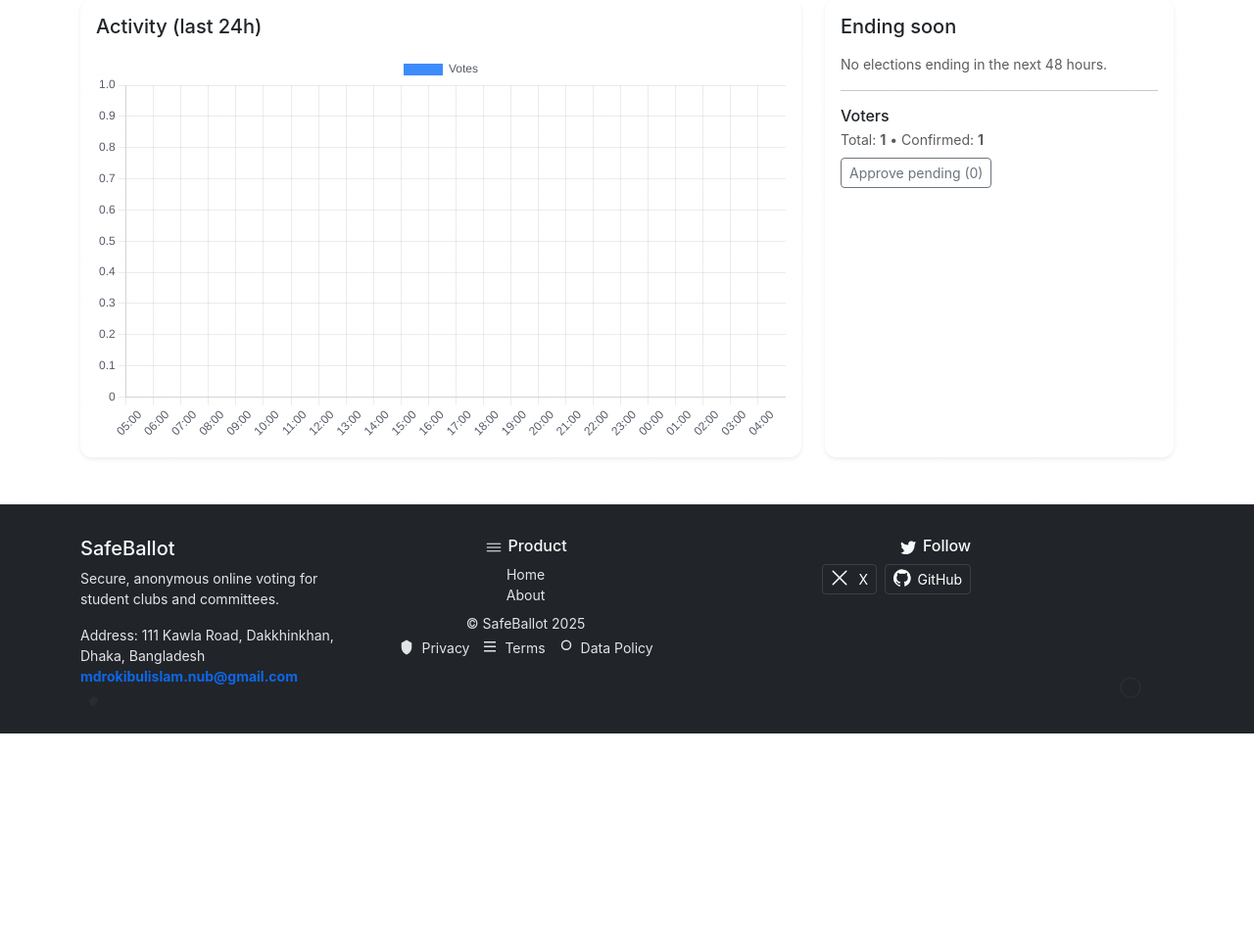
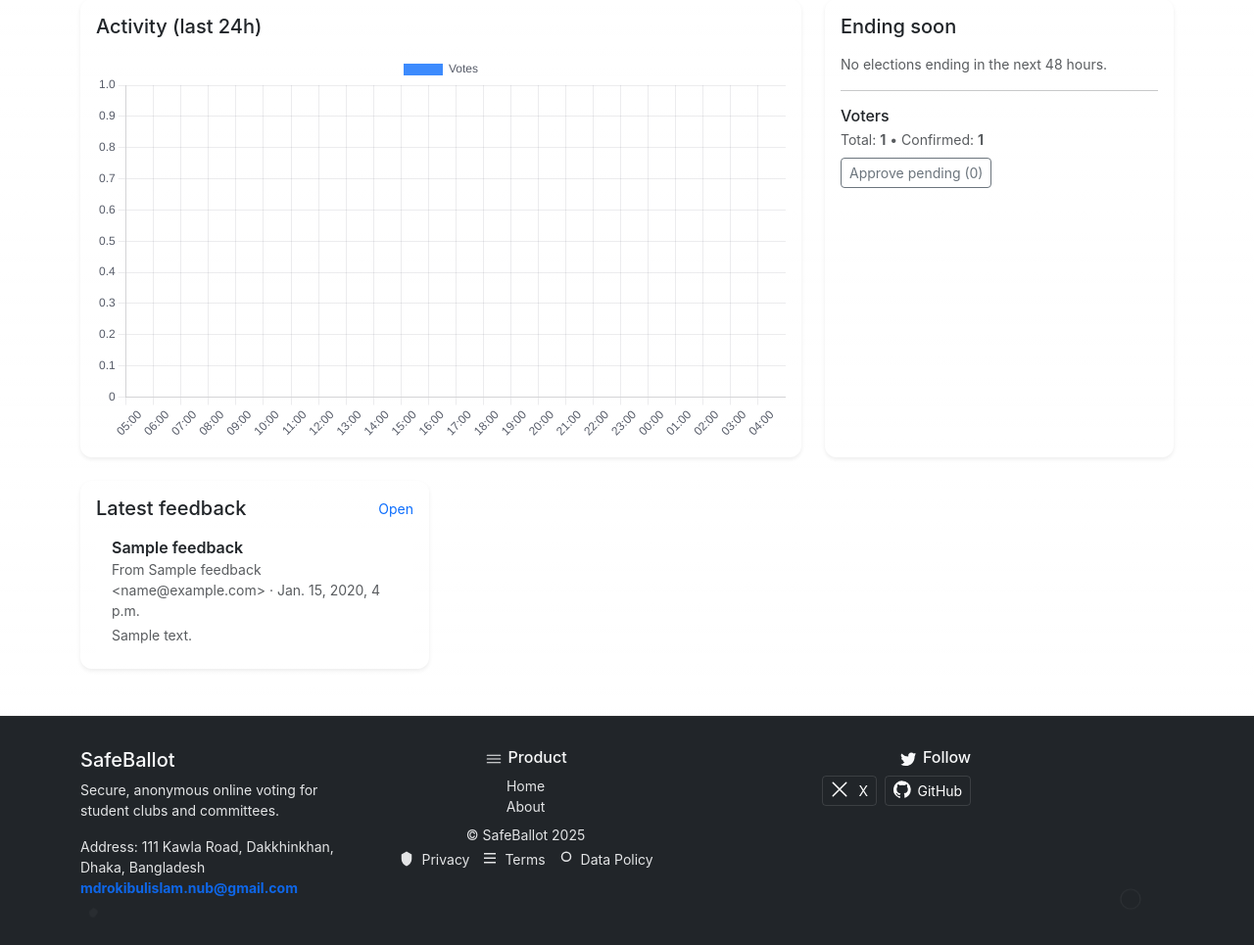
Before and after one commit to webdoc-rokib/safe_ballot, a Django app: page /manage-dashboard/ in a window 1280 px wide. Shown: the part 522-1487 px from the top of the page at 98% size. Before the commit the page ends 1271 px from the top, so only its background shows below. Run offline with Django 4.2, Linux system fonts and the light colour scheme; a user stored in the database is signed in; tables that the repository leaves empty hold one stand-in row (values such as "Sample post").

Commit message:
Dark theme: improve feedback panel contrast (background and text) on admin dashboard

```diff
--- a/elections/views.py
+++ b/elections/views.py
@@ -13,7 +13,7 @@ from django.utils import timezone
 from django.db.models import Count, Q
 from django.db.models.functions import TruncHour
 from datetime import timedelta
-from .models import Election, Candidate, Vote, VoterStatus
+from .models import Election, Candidate, Vote, VoterStatus, Feedback
 from .forms import VoteForm
 from .utils.crypto import encrypt_vote, decrypt_vote
 from .forms import ElectionForm, VoterUploadForm
@@ -618,6 +618,11 @@ def admin_dashboard(request):
     chart_labels_json = json.dumps(hourly_labels)
     chart_values_json = json.dumps(hourly_counts)
 
+    # Recent feedback for superusers only
+    recent_feedback = []
+    if getattr(request.user, 'is_superuser', False):
+        recent_feedback = list(Feedback.objects.order_by('-created_at')[:5])
+
     context = {
     'elections': elections_list,
         'total_elections': total_elections,
@@ -630,6 +635,7 @@ def admin_dashboard(request):
         'ending_soon': ending_soon,
         'activity_labels_json': chart_labels_json,
         'activity_values_json': chart_values_json,
+        'recent_feedback': recent_feedback,
     }
     return render(request, 'admin_dashboard.html', context)
 
--- a/static/css/custom.css
+++ b/static/css/custom.css
@@ -85,6 +85,21 @@ body.bg-gradient{
 }
 .theme-dark .list-group-item .small,
 .theme-dark .list-group-item .text-muted { color: rgba(230,238,248,0.75) !important; }
+
+/* Feedback panel readability in dark mode */
+.theme-dark .feedback-panel .list-group-item {
+  background: rgba(255,255,255,0.06) !important;
+  color: #e6eef8 !important;
+  border-color: rgba(255,255,255,0.08) !important;
+}
+.theme-dark .feedback-panel .list-group-item .small,
+.theme-dark .feedback-panel .list-group-item .text-muted,
+.theme-dark .feedback-panel .list-group-item .text-body-secondary {
+  color: rgba(230,238,248,0.8) !important;
+}
+.theme-dark .feedback-panel .list-group-item:hover {
+  background: rgba(255,255,255,0.09) !important;
+}
 
 /* Contributors panel */
 .contributors .card { border: none; background: rgba(255,255,255,0.02); }
--- a/templates/admin_dashboard.html
+++ b/templates/admin_dashboard.html
@@ -124,6 +124,31 @@
       </div>
     </div>
   </div>
+    {% if user.is_superuser %}
+    <div class="col-12 col-lg-4">
+      <div class="card shadow-sm h-100 feedback-panel">
+        <div class="card-body">
+          <div class="d-flex justify-content-between align-items-center mb-2">
+            <h5 class="mb-0">Latest feedback</h5>
+            <a class="small text-decoration-none" href="/admin/elections/feedback/">Open</a>
+          </div>
+          {% if recent_feedback %}
+            <ul class="list-group list-group-flush">
+              {% for fb in recent_feedback %}
+                <li class="list-group-item">
+                  <div class="fw-semibold">{{ fb.subject }}</div>
+                  <div class="small text-muted">From {{ fb.name }} &lt;{{ fb.email }}&gt; · {{ fb.created_at }}</div>
+                  <div class="small mt-1 text-body-secondary" style="white-space:pre-line; max-height:5.5rem; overflow:auto;">{{ fb.message }}</div>
+                </li>
+              {% endfor %}
+            </ul>
+          {% else %}
+            <div class="text-muted small">No feedback yet.</div>
+          {% endif %}
+        </div>
+      </div>
+    </div>
+    {% endif %}
 {% endblock %}
 
 {% block extra_js %}
```
